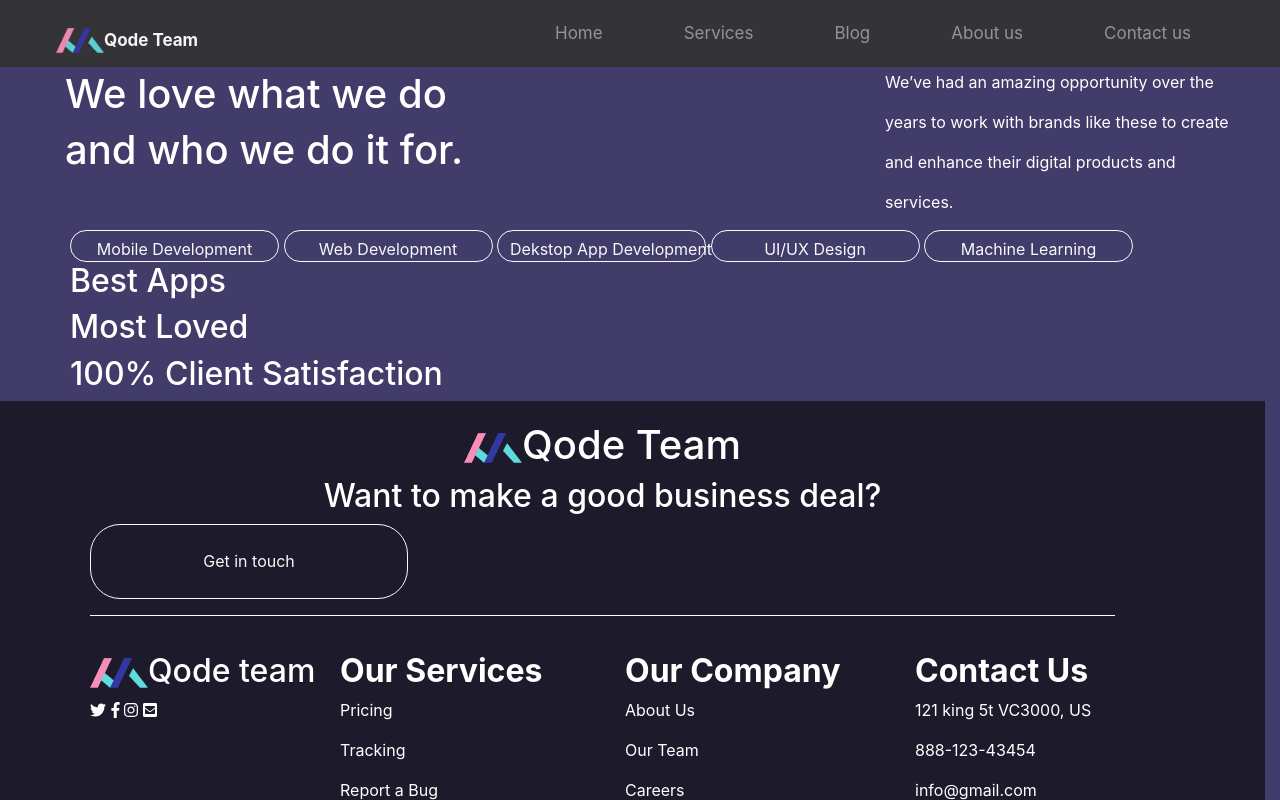
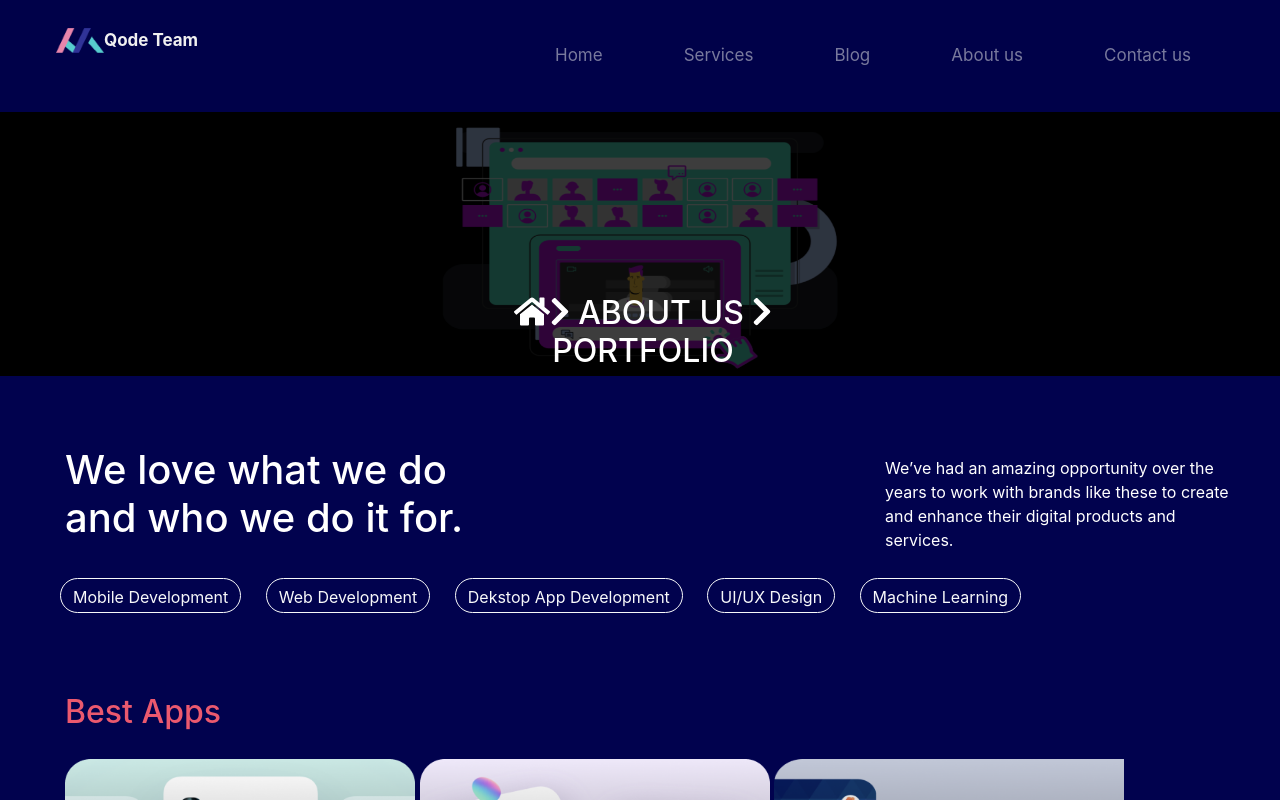
Before and after one commit to krishnilbhojani/qtweb01, a plain HTML site: page index.html in a window 1280 px wide. Shown: the top 800 px of the page. Drawn offline with nearby package versions, Linux system fonts and the light colour scheme; files that its build step writes are made by us from their sources.

Commit message:
Add files via upload

```diff
--- a/index.html
+++ b/index.html
@@ -13,7 +13,7 @@
   <script src="https://maxcdn.bootstrapcdn.com/bootstrap/4.0.0/js/bootstrap.min.js" integrity="sha384-JZR6Spejh4U02d8jOt6vLEHfe/JQGiRRSQQxSfFWpi1MquVdAyjUar5+76PVCmYl" crossorigin="anonymous"></script>
   <body>
     <div class="container-fluid">
-    <nav class="navbar navbar-expand-lg navbar-dark ">
+    <nav class="navbar navbar-expand-lg navbar-custom navbar-dark ">
       <a class="navbar-brand" href=""><img class="icon" src="Group 39.png" alt="">Qode Team</a>
       <button class="navbar-toggler" type="button" data-toggle="collapse" data-target="#navbarTogglerDemo01" aria-controls="navbarTogglerDemo01" aria-expanded="false" aria-label="Toggle navigation">
       <span class="navbar-toggler-icon"></span>
@@ -22,13 +22,13 @@
     <div class="collapse navbar-collapse" id="navbarTogglerDemo01">
       <ul class="navbar-nav ml-auto">
           <li class="nav-item">
-              <a class="nav-link" href="#book">Home</a>
+              <a class="nav-link" href="#">Home</a>
           </li>
           <li class="nav-item">
-              <a class="nav-link" href="#pricing">Services</a>
+              <a class="nav-link" href="#">Services</a>
           </li>
           <li class="nav-item">
-              <a class="nav-link" href="#foot">Blog</a>
+              <a class="nav-link" href="#">Blog</a>
           </li>
           <li class="nav-item">
               <a class="nav-link" href="">About us</a>
@@ -39,48 +39,79 @@
       </ul>
       </div>
   </nav>
+  <div class="screen">
+    <div class="">
+      <img class="img" src="video-conference 1.png" alt="">
+      <div class="inner1">
+      <h2 class="text"><a><i class="fas fa-home" ></i></a><i class="fas fa-chevron-right"></i><a> ABOUT US </a><i class="fas fa-chevron-right"></i><a> PORTFOLIO</a></h2>
+    </div>
+      </div>
+  </div>
   <div class="main ">
     <div class="st">
-      <h1 class="size">We love what we do </h1>
-      <h1 class="size">and who we do it for.</h1>
+      <h1 class="size">
+        We love what we do <br>
+        and who we do it for.<br>
+      </h1>
     </div>
   <div class="nd">
-    <p>We’ve had an amazing opportunity over the</p>
-    <p>years to work with brands like these to create</p>
-    <p>and enhance their digital products and
-    <p>services.</p>
-
+    <p class="">
+    We’ve had an amazing opportunity over the<br>
+    years to work with brands like these to create<br>
+    and enhance their digital products and<br>
+    services.<br>
+    </p>
   </div>
   </div>
   <div class="but">
-    <button type="button" name="button" class="btn btn-outline-light dev">Mobile Development</button>
-    <button type="button" name="button" class="btn btn-outline-light dev">Web Development</button>
-    <button type="button" name="button" class="btn btn-outline-light dev">Dekstop App Development</button>
-    <button type="button" name="button" class="btn btn-outline-light dev">UI/UX Design</button>
-    <button type="button" name="button" class="btn btn-outline-light dev">Machine Learning</button>
+    <button type="button" name="button" class="btn btn-outline-light dev button1">Mobile Development</button>
+    <button type="button" name="button" class="btn btn-outline-light dev button1">Web Development</button>
+    <button type="button" name="button" class="btn btn-outline-light dev button1">Dekstop App Development</button>
+    <button type="button" name="button" class="btn btn-outline-light dev button1">UI/UX Design</button>
+    <button type="button" name="button" class="btn btn-outline-light dev button1">Machine Learning</button>
   </div>
-  <div class="best">
-    <h2>Best Apps</h2>
-  </div>
-  <div class="most">
-    <h2>Most Loved</h2>
-  </div>
-  <div class="client">
-    <h2>100% Client Satisfaction</h2>
+  <div class="galleryw">
+    <div class="gallery">
+      <div class="pic1">
+        <h2 class="best1">Best Apps</h2>
+        <img src="Group 182.png" height="350px" width="350px" alt="">
+        <img src="Group 166.png" height="350px" width="350px" alt="">
+        <img src="Mask Group.png" height="350px" width="350px" alt="">
+        <a class="next" href="#pic2"><i class="fas fa-chevron-right" style="font-size: 1.9em;"></i></a>
+      </div>
+      <div class="pic6">
+        <h2 class="best">Most Loved</h2>
+        <img src="Group 164.png" height="300px" width="120px" alt="">
+        <img src="Group 165.png" height="300px" width="430px" alt="">
+        <img src="Mask Group1.png" height="300px" width="430px" alt="">
+        <img src="Group 1651.png" height="300px" width="150px" alt="">
+        <a class="previous" href="#pic4"><i class="fas fa-chevron-left" style="font-size: 5em;"></i></a>
+        <a class="next" href="#pic3"><i class=" fas fa-chevron-right" style="font-size: 1.9em;"></i></a>
+      </div>
+      <div class="pic7">
+        <h2 class="best">100% Client Satisfaction</h2>
+        <img src="Group 1641.png" height="400px" width="400px" alt="">
+        <img src="Mask Group2.png" height="400px" width="400px" alt="">
+        <img src="Mask Group3.png" height="400px" width="400px" alt="">
+        <a class="previous" href="#pic4"><i class=" fas fa-chevron-left" style="font-size: 5em;"></i></a>
+      </div>
+    </div>
   </div>
   <footer id="footer">
     <div class="container1">
-      <h1 class="pad"><img src="Group 39.png" alt="">Qode Team</h1>
-      <h2 class="pad">Want to make a good business deal?</h2>
-
-      <button type="button" name="button" class=" dev1 btn btn-outline-light cent pad1">Get in touch</button>
+      <div id="top">
+      <h1 class=""><img src="Group 39.png" alt="">Qode Team</h1>
+      <br>
+      <h2 class="">Want to make a good business deal?</h2>
+      <button type="button" name="button" class=" dev1 button btn btn-outline-light ">Get in touch</button>
+      </div>
       <hr>
       <div id="sr-box">
         <h2><img src="Group 39.png" alt="">Qode team</h2>
-        <i class="social-icon fab fa-twitter"></i>
-        <i class="social-icon fab fa-facebook-f"></i>
-        <i class="social-icon fab fa-instagram"></i>
-        <i class="social-icon fas fa-envelope-square"></i>
+        <i class="social-icon fab fa-facebook-f " style="font-size: 2em;"></i>
+        <i class="social-icon fab fa-instagram " style="font-size: 2em;"></i>
+        <i class="social-icon fab fa-twitter " style="font-size: 2em;"></i>
+        <i class="social-icon fab fa-youtube" style="font-size: 2em;"></i>
       </div>
       <div id="sd-box">
         <h2><b>Our Services</b></h2>
@@ -97,9 +128,9 @@
       </div>
       <div id="rt-box">
         <h2><b>Contact Us</b></h2>
-        <p>121 king 5t VC3000, US</p>
-        <p>888-123-43454</p>
-        <p>info@gmail.com</p>
+        <p><img src="Unknown-26.png" alt=""> 121 king 5t VC3000, US</p>
+        <p><img src="Unknown-27.png" alt=""> 888-123-43454</p>
+        <p><img src="Unknown-23.png" alt="">  info@gmail.com</p>
       </div>
     </div>
   </footer>
--- a/styles.css
+++ b/styles.css
@@ -1,12 +1,14 @@
 .container-fluid{
-  background-color: #413C69;
+  background-color: #01024E;
   color: white;
-padding-left: 0px;
+  padding-left: 0px;
+  padding-right: 0px;
 }
 .navbar-brand{
  font-weight: bold;
  padding-top: 20px;
  padding-left: 40px;
+ padding-bottom: 50px;
 }
 .nav-item{
   padding-right: 65px;
@@ -15,9 +17,24 @@ padding-left: 0px;
   width: 47.94px;
   height: 24.6px;
 }
+.text{
+
+}
+.img{
+  text-align: center;
+  margin-top: 120px;
+  padding-top: 00px;
+  opacity: 25%;
+  width: 400px;
+  height: 256px;
+}
+.text{
+  padding-left: 390px;
+
+}
 .navbar {
   overflow: hidden;
-  background-color: #333;
+  background-color: #01024E;
   position: fixed;
   top: 0;
   opacity: 94%;
@@ -27,47 +44,52 @@ padding-left: 0px;
 .navbar a {
   float: left;
   display: flex;
-  color: #f2f2f2;
+  color: #EB596E;
   text-align: center;
   font-size: 17px;
 }
-
+.navbar-custom .nav-item:hover .nav-link{
+  color: #EB596E;
+}
 .navbar a:hover {
-  background: #ddd;
-  color: black;
+  color: #EB596E;
 }
 .main{
   padding-left: 65px;
     padding-top: 70px;
+    background-color: #01024E;
   }
   .but{
-    padding-left: 70px;
+    padding-left: 50px;
+      background-color: #01024E;
   }
   .st{
     float: left;
     width: 559px;
+      background-color: #01024E;
   }
   .nd{
     padding-left: 820px;
+    padding-top: 10px;
+      background-color: #01024E;
   }
 .dev{
     border-radius: 25px;
-    width: 209px;
-    height: 32px;
+    height: 35px;
+    margin: 10px;
 }
 .size{
   width: 559px;
 }
 .dev1{
   border-radius: 30px;
-  width: 318px;
-  height: 75px;
+ background-color: #EB596E;
 }
 .pad{
   text-align: center;
 }
 .pad1{
-display: inline-block;
+  background-color: #EB596E;
 }
 .container1{
   height:470px;
@@ -77,15 +99,47 @@ display: inline-block;
   padding-right:150px;
   vertical-align: middle;
 }
+.button1:hover{
+  background-color: #EB596E;
+  color: white;
+}
+.carousel-inner{
+  padding-left: 65px;
+
+}
+.next{
+  color: #EB596E;
+}
+.previous{
+  width: 50px;
+  display: inline;
+  float: left;
+  margin-left: 1px;
+  padding-top: 130px;
+  color: #EB596E;
+}
 .best{
-  padding-left: 70px;
+    color: #EB596E;
+    padding-bottom: 20px;
+    padding-left: 65px;
+}
+.pic1{
+  padding-left: 65px;
 }
 .most{
-  padding-left: 70px;
+  color: #EB596E;
+padding-bottom: 20px;
+padding-top: 20px;
 }
 .client{
-  padding-left: 70px;
+  color: #EB596E;
+  padding-bottom: 20px;
+  padding-top: 20px;
 }
+  #top{
+    text-align: center;
+    padding-left: 50px;
+  }
   #sr-box{
     float: left;
     width: 250px;
@@ -118,3 +172,52 @@ display: inline-block;
       padding-top: 20px;
   }
 }
+#footer{
+  padding: 7% 15%;
+  margin: 20px;
+  text-align: center;
+}
+.social-icon{
+  margin: 20px 10px;
+}
+nav.scroll{
+  background-color: black;
+  color: white;
+}
+.best1{
+  color: #EB596E;
+  padding-bottom: 20px;
+  padding-top: 20px;
+}
+.screen{
+  background-color: black;
+  text-align: center;
+
+}
+.inner1{
+  position: absolute;
+  top: 42%;
+  left: 35%;
+  transform: translate(-50%, -50%);
+}
+.inner{
+  padding-left: 120px;
+  padding-bottom: 130px;
+  position: absolute;
+  z-index: 10;
+}
+.prev{
+
+  font-size: 5em;
+}
+.next{
+    padding-top: 10px;
+    font-size: 2.5em;
+}
+.galleryw{
+  padding-top: 50px;
+  padding-bottom: 50px;
+}
+.button.hover {
+  filter: brightness(150%);
+}
```
Also changed, not shown: Group 164.png (added), Group 1641.png (added), Group 165.png (added), Group 1651.png (added), Group 166.png (added), Group 182.png (added), Mask Group.png (added), Mask Group1.png (added), Mask Group2.png (added), Mask Group3.png (added), Unknown-23.png (added), Unknown-26.png (added), Unknown-27.png (added), video-conference 1.png (added).
